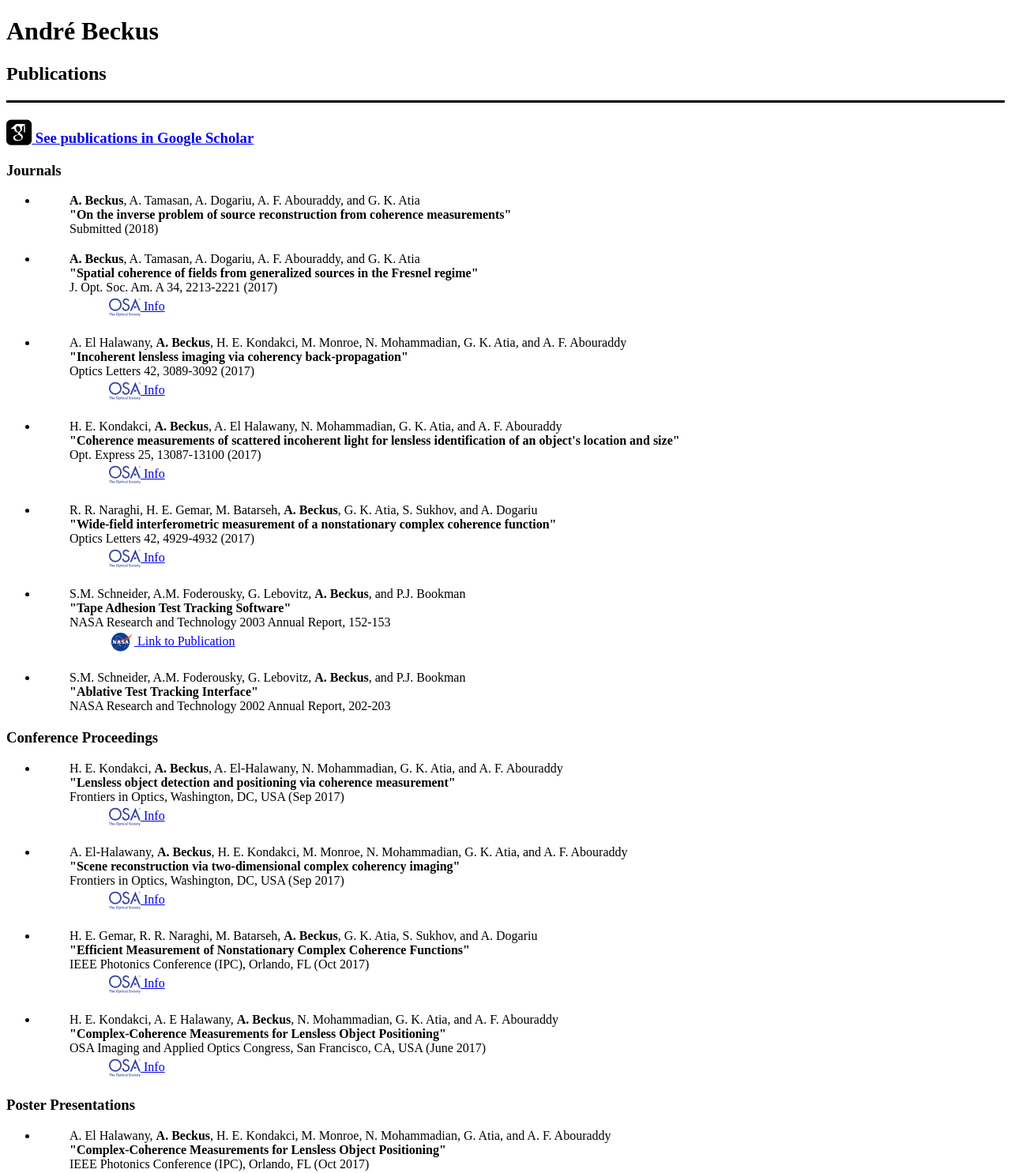
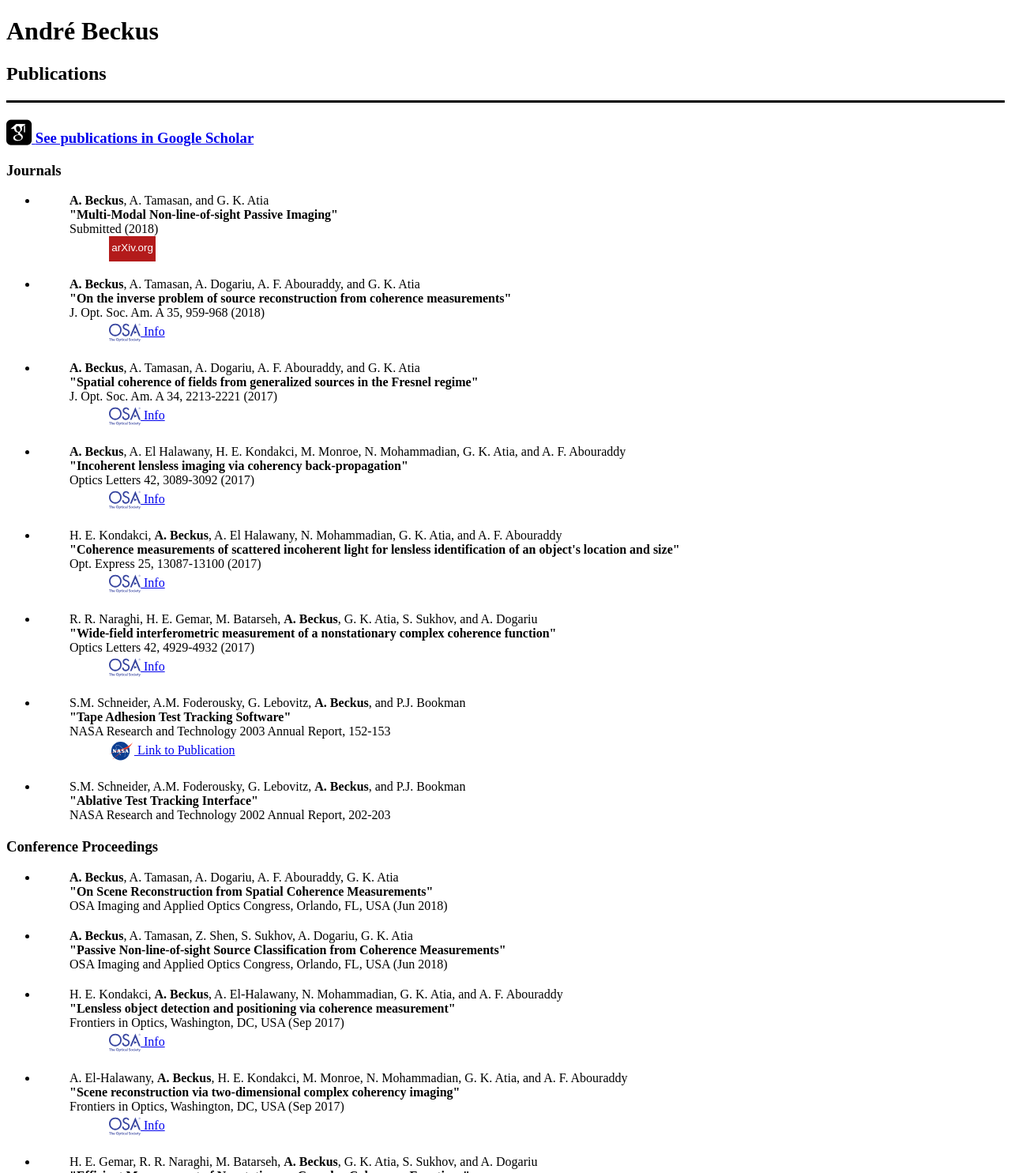
Before and after one commit to beckus/beckus.github.io, a plain HTML site: page src/publications.html in a window 1280 px wide. Shown: the top 1485 px of the page at 79% size. Drawn offline with Linux system fonts and the light colour scheme; files whose address does not match are found by name.

Commit message:
Update publications

```diff
--- a/src/publications.html
+++ b/src/publications.html
@@ -49,25 +49,32 @@
 
     <h3>Journals</h3>
       <ul class="pubentrylist">
-		  <li class="pubentrylistitem">
+        <li class="pubentrylistitem">
+          <div class="pubentry">
+            <div class="pubentry_citation">
+                <strong>A. Beckus</strong>, A. Tamasan, and G. K. Atia<br />
+              <div class="pubtitle">"Multi-Modal Non-line-of-sight Passive Imaging"</div>
+              Submitted (2018)
+            </div>
+            <div class="pubentry_link">
+              <a target="_blank" href="https://arxiv.org/abs/1807.02444">
+				    <img src="ArXiv_web.svg" height="32" alt="Info" style="vertical-align:middle">
+				  </a>
+            </div>
+          </div>
+        </li>
+        <li class="pubentrylistitem">
 		    <div class="pubentry">
             <div class="pubentry_citation">
 				  <strong>A. Beckus</strong>, A. Tamasan, A. Dogariu, A. F. Abouraddy, and G. K. Atia<br />
 				  <div class="pubtitle">"On the inverse problem of source reconstruction from coherence measurements"</div>
-				  Submitted (2018)
+				  J. Opt. Soc. Am. A 35, 959-968 (2018)
 			   </div>
             <div class="pubentry_link">
-				  <!--a target="_blank" href="">
-				    <img src="ArXiv_web.svg" height="32" alt="Info" style="vertical-align:middle">
+				  <a target="_blank" href="https://www.osapublishing.org/josaa/abstract.cfm?uri=josaa-35-6-959">
+				    <img src="osa_icon.svg" width="40" height="32" alt="Info" style="vertical-align:middle">
 				    Info
-				  </a>-->
-				  <!--
-				  &nbsp;&nbsp;&nbsp;
-				  <a target="_blank" href="Publications/InverseSourceReconFromCoherence_Submitted2018.pdf">
-				    <img src="Adobe_PDF_file_icon_32x32.png" alt="Download PDF" style="vertical-align:middle" >
-				    Download PDF
 				  </a>
-				  -->
             </div>
 		    </div>
 		  </li>
@@ -98,7 +105,7 @@
 		  <li class="pubentrylistitem">
 		    <div class="pubentry">
             <div class="pubentry_citation">
-				  A. El Halawany, <strong>A. Beckus</strong>, H. E. Kondakci, M. Monroe, N. Mohammadian, G. K. Atia, and A. F. Abouraddy<br />
+				  <strong>A. Beckus</strong>, A. El Halawany, H. E. Kondakci, M. Monroe, N. Mohammadian, G. K. Atia, and A. F. Abouraddy<br />
 				  <div class="pubtitle">"Incoherent lensless imaging via coherency back-propagation"</div>
 				  Optics Letters 42, 3089-3092 (2017)
 			   </div>
@@ -206,6 +213,42 @@
 
     <h3>Conference Proceedings</h3>
       <ul class="pubentrylist">
+        <!--li class="pubentrylistitem">
+          <div class="pubentry">
+		      <div class="pubentry_citation">
+			     A. Karimian, M. Rahmani, <strong>A. Beckus</strong>, and G. K. Atia<br />
+			     <div class="pubtitle">"Lensless object detection and positioning via coherence measurement"</div>
+			     Asilomar Conference on Signals, Systems, and Computers, Pacific Grove, CA, USA (Oct 2018)
+	            <div class="pubentry_link">
+					  <a target="_blank" href="https://www.osapublishing.org/abstract.cfm?uri=FiO-2017-FM4C.5">
+					    <img src="osa_icon.svg" width="40" height="32" alt="Info" style="vertical-align:middle">
+					    Info
+					  </a>
+	            </div>
+		      </div>
+		    </div>
+		  </li> -->
+
+        <li class="pubentrylistitem">
+          <div class="pubentry">
+		      <div class="pubentry_citation">
+			     <strong>A. Beckus</strong>, A. Tamasan, A. Dogariu, A. F. Abouraddy, G. K. Atia<br />
+			     <div class="pubtitle">"On Scene Reconstruction from Spatial Coherence Measurements"</div>
+			     OSA Imaging and Applied Optics Congress, Orlando, FL, USA (Jun 2018)
+		      </div>
+		    </div>
+		  </li>
+
+        <li class="pubentrylistitem">
+          <div class="pubentry">
+		      <div class="pubentry_citation">
+			     <strong>A. Beckus</strong>, A. Tamasan, Z. Shen, S. Sukhov, A. Dogariu, G. K. Atia<br />
+			     <div class="pubtitle">"Passive Non-line-of-sight Source Classification from Coherence Measurements"</div>
+			     OSA Imaging and Applied Optics Congress, Orlando, FL, USA (Jun 2018)
+		      </div>
+		    </div>
+		  </li>
+
         <li class="pubentrylistitem">
           <div class="pubentry">
 		      <div class="pubentry_citation">
```
